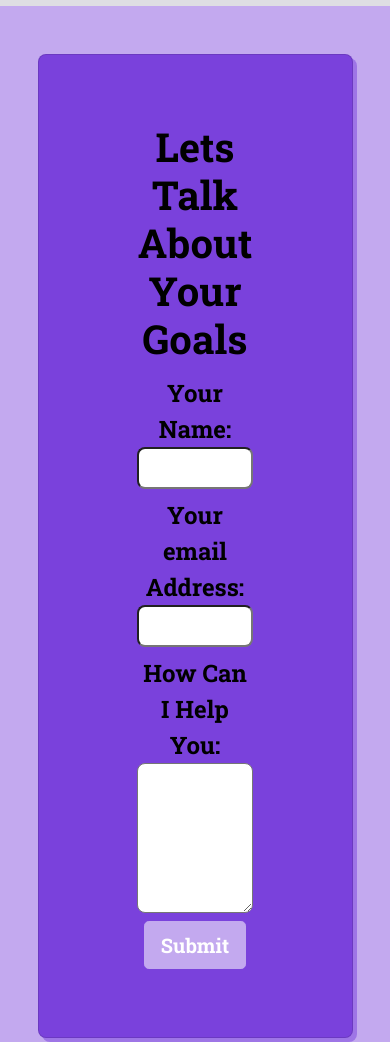
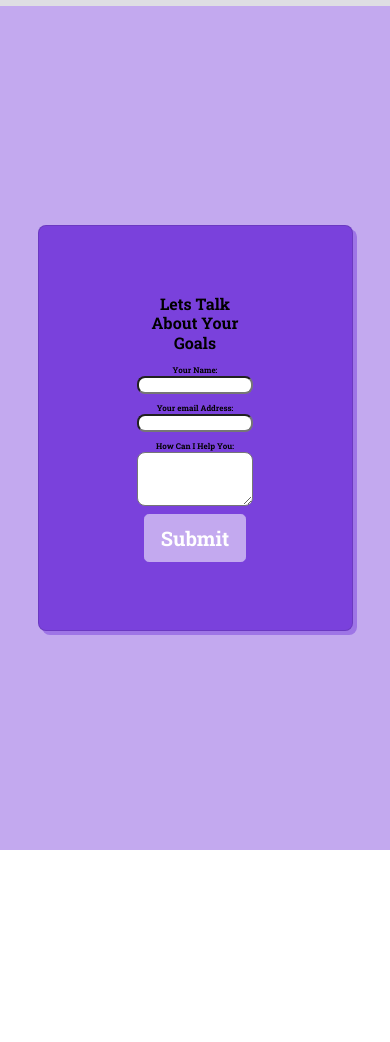
Before and after one commit to jrod3323/Homework_7_Update_Portfolio, a plain HTML site: page index.html in a window 390 px wide. Shown: the part 4340-5382 px from the top of the page. After the commit the page ends 5190 px from the top, so only its background shows below. Drawn offline with nearby package versions, Linux system fonts and the light colour scheme.

Commit message:
add responsiveness to contact me

```diff
--- a/assets/style.css
+++ b/assets/style.css
@@ -210,6 +210,7 @@ form label{
 /* Media Queries for additional responsive layout */
 
 @media screen and (max-width: 992px) {
+    /* main banner responsiveness */
     .mainBanner{
         position: absolute;
         align-items: center;
@@ -232,4 +233,16 @@ form label{
         height:8rem;
         width: 8rem;
     }
+/* contact me responsiveness */
+    .contactMeCard{
+        width: 100%;
+    }
+
+    .contactMeCard h1{
+        font-size: 1rem;
+    }
+    form label{
+        font-size: .5rem;
+        color: black;
+    }
   }
```
